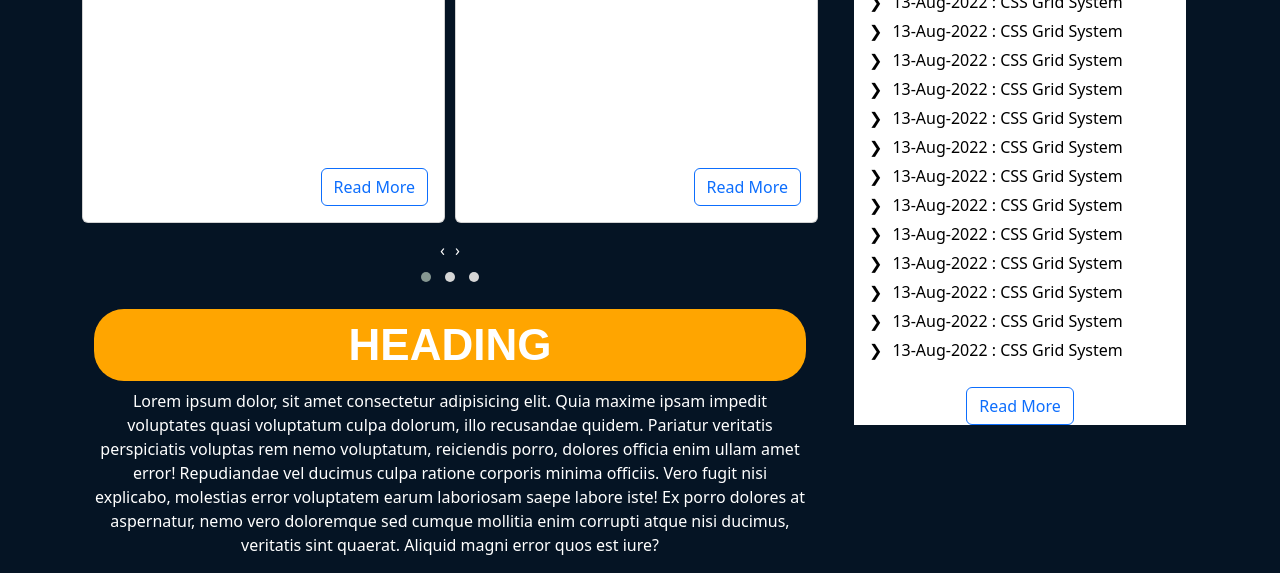
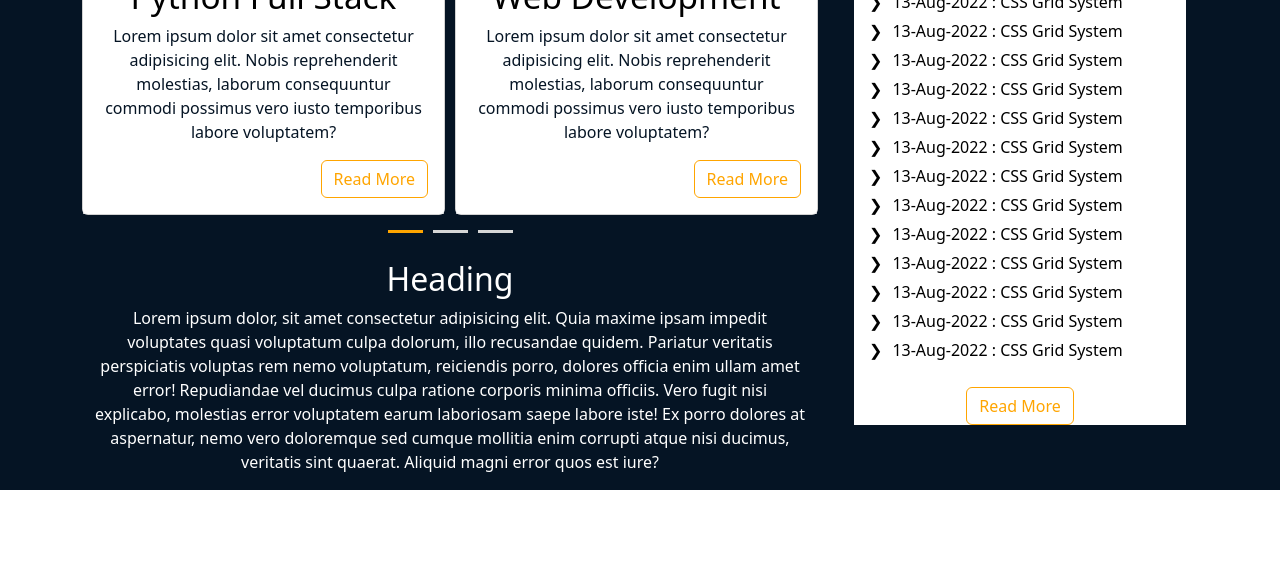
Before and after one commit to Rahulsainif103/ducat-colne-site, a plain HTML site: page index.html in a window 1280 px wide. Shown: the part 920-1493 px from the top of the page. After the commit the page ends 1410 px from the top, so only its background shows below. Drawn offline with nearby package versions, Linux system fonts and the light colour scheme; files whose address does not match are found by name.

Commit message:
Add files via upload
update css

```diff
--- a/css/style.css
+++ b/css/style.css
@@ -106,7 +106,7 @@ footer .nav-link:hover{
     background-color: #051424;
     color: white;
 }
-#section-1 h2{
+#section-1 .heading-style h2{
     background-color: orange;
     border-radius: 30px;
     font-size: 33pt;
@@ -179,10 +179,88 @@ footer .nav-link:hover{
     color: black;
     margin-right: 10px;
 }
+.remo-btn button{
+    color: orange;
+    border-color: orange;
+}
+.remo-btn button:hover{
+    color: white;
+    background-color: orange;
+    border-color: orange;
+}
+.remo-btn button:active{
+    color: white;
+    background-color: orange;
+    border-color: orange;
+}
 
 /* Owl Coursol */
 
+/* owl-nav */
+.owl-theme .owl-nav{
+    display: inline;
+    position: absolute;
+    top: -30px;
+    right: 0;
+    margin-top: 0px;
+}
+.owl-theme .owl-nav [class*=owl-]{
+    margin: 0px 3px;
+}
+.owl-nav button span{
+    font: caption;
+    font-size: 15pt;
+    background-color: orange;
+    padding: 0px 10px;
+}
+.owl-nav .owl-prev span{
+    border-radius: 20px 0 0 20px;
+}
+.owl-nav .owl-next span{
+    border-radius: 0 20px 20px 0;
+}
+/* owl-dots */
+.owl-theme .owl-dots{
+    margin-top: 5px;
+}
+.owl-theme .owl-dots .owl-dot span{
+    border-radius: 0px;
+    width: 35px;
+    height: 3px;
+    margin: 5px 5px;
+}
+.owl-theme .owl-dots .owl-dot.active span, .owl-theme .owl-dots .owl-dot:hover span{
+    background-color: orange;
+}
+/* owl-item */
+.item img{
+    position: absolute;
+    z-index: 0;
+    border-radius: 5px;
+    object-fit: cover;
+}
+.card-body{
+    background-color: rgba(255, 255, 255, 0.7);
+    z-index: 1;
+    /* backdrop-filter: blur(3px); */
+}
+.item .card .card-body .card-title{
+    color: black;
+    font-size: 25pt;
+}
+.item .card .card-body p{
+    color: #051424;
+}
+.item .card .card-body a{
+    color: orange;
+    border-color: orange;
+}
+.item .card .card-body a:hover{
+    color: white;
+    background-color: orange;
+}
 
+/* Log In page */
 .log-in-cont{
     width: 70%;
     height: 70vh;
@@ -207,6 +285,7 @@ footer .nav-link:hover{
     backdrop-filter: blur(10px);
     z-index: 4;
 }
+
 
 
 
```
